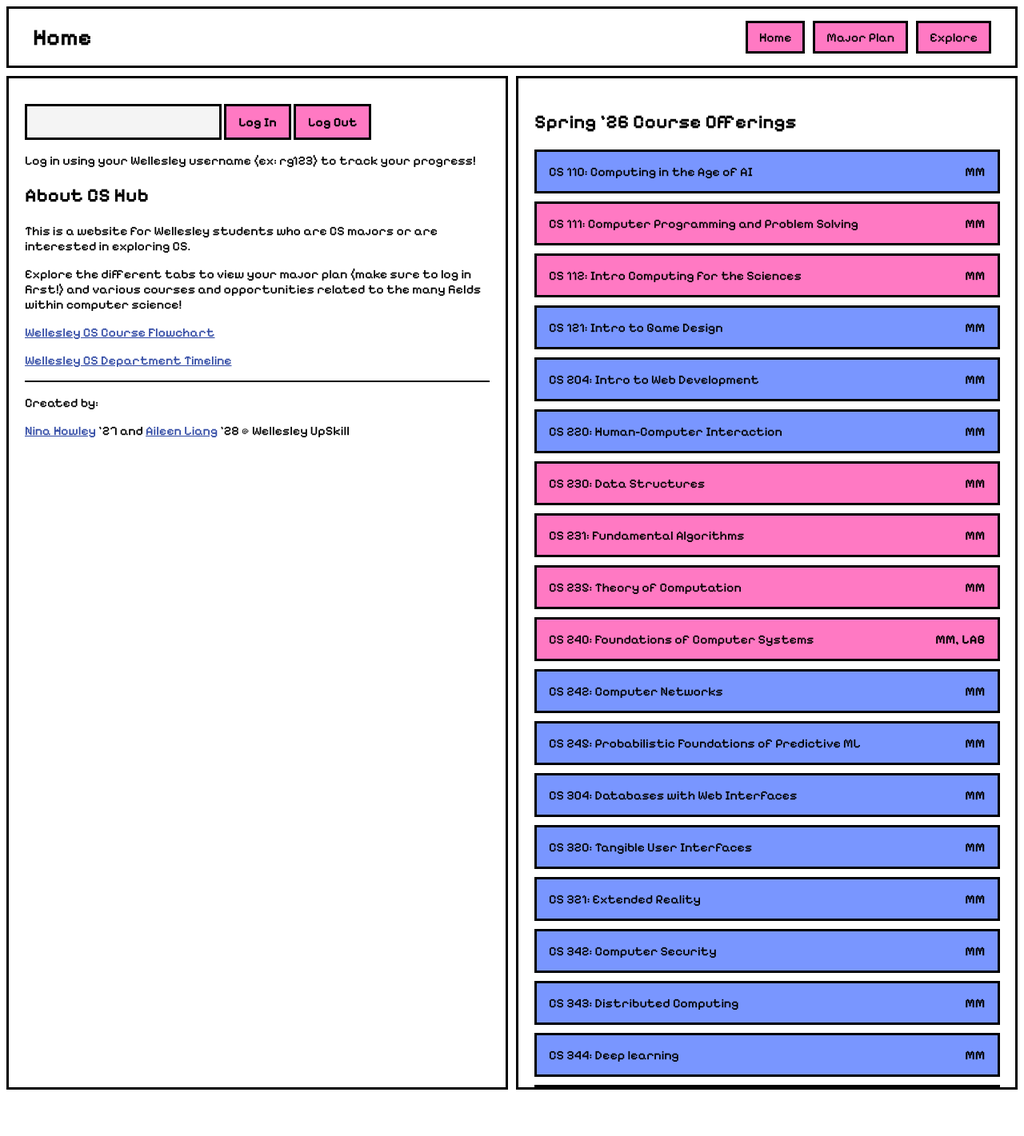
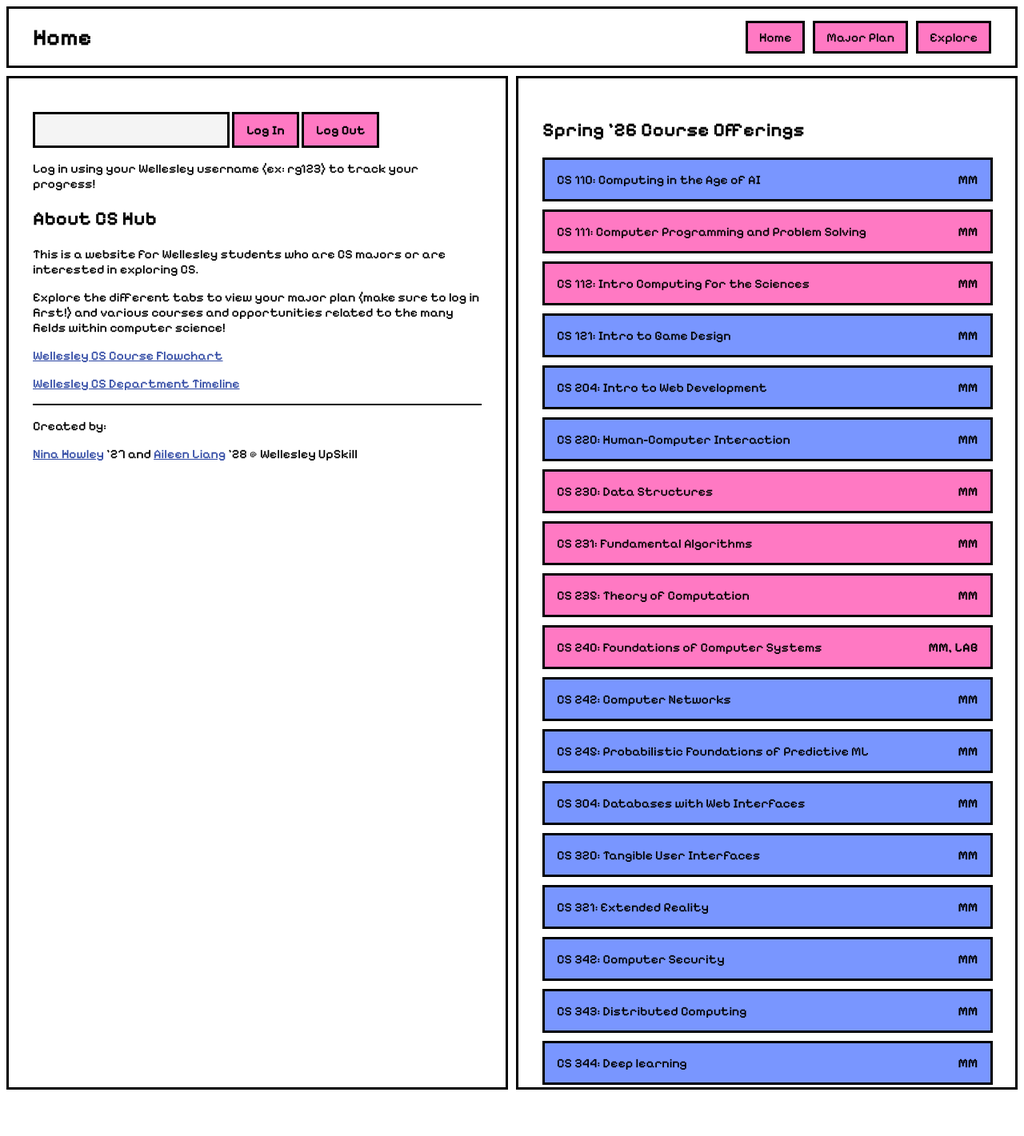
Before and after one commit to ninahowley/cs-hub, a Flask app: page / in a window 1280 px wide. Shown: the top 1421 px of the page at 80% size. Run offline with Flask 3, Linux system fonts and the light colour scheme.

Commit message:
padding and buttons

```diff
--- a/static/style.css
+++ b/static/style.css
@@ -91,7 +91,7 @@ a {
     flex: 1;
     border: solid black;
     border-width: 3px;
-    padding: 20px;
+    padding: 30px;
     overflow-y: auto;
     overflow-x: visible;
     scrollbar-color: blue;
@@ -377,7 +377,7 @@ hr {
 
 /* major requirements */
 .add-button {
-    padding: 10px 15px;
+    padding: 3px 10px;
     font-family: "Pixelify Sans", sans-serif;
     font-size: 16px;
     font-weight: bold;
@@ -389,6 +389,7 @@ hr {
     transition: background-color 0.15s ease, transform 0.1s ease;
     position:absolute;
     right: 16px;
+    box-sizing: border-box;
 }
 
 .add-button:hover {
```
